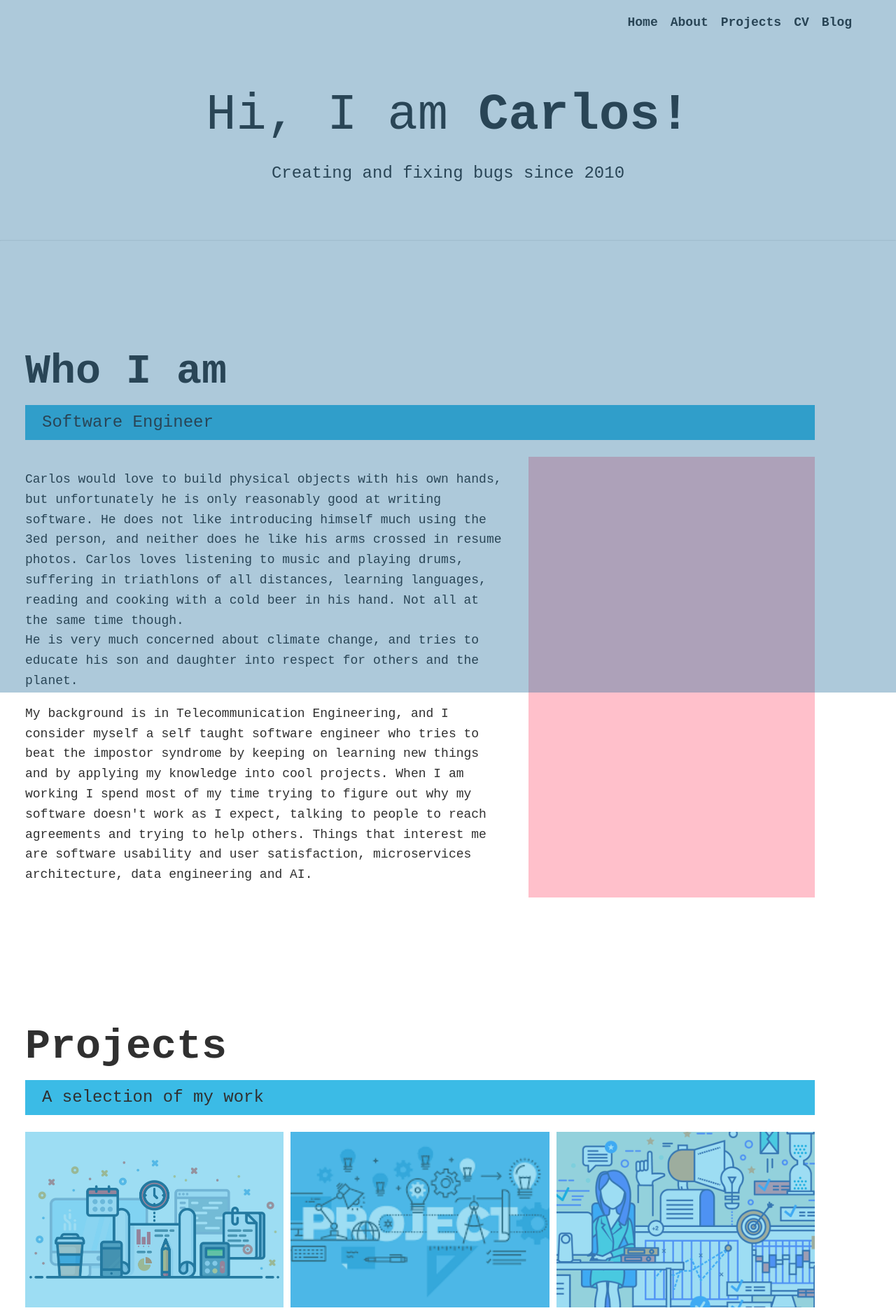
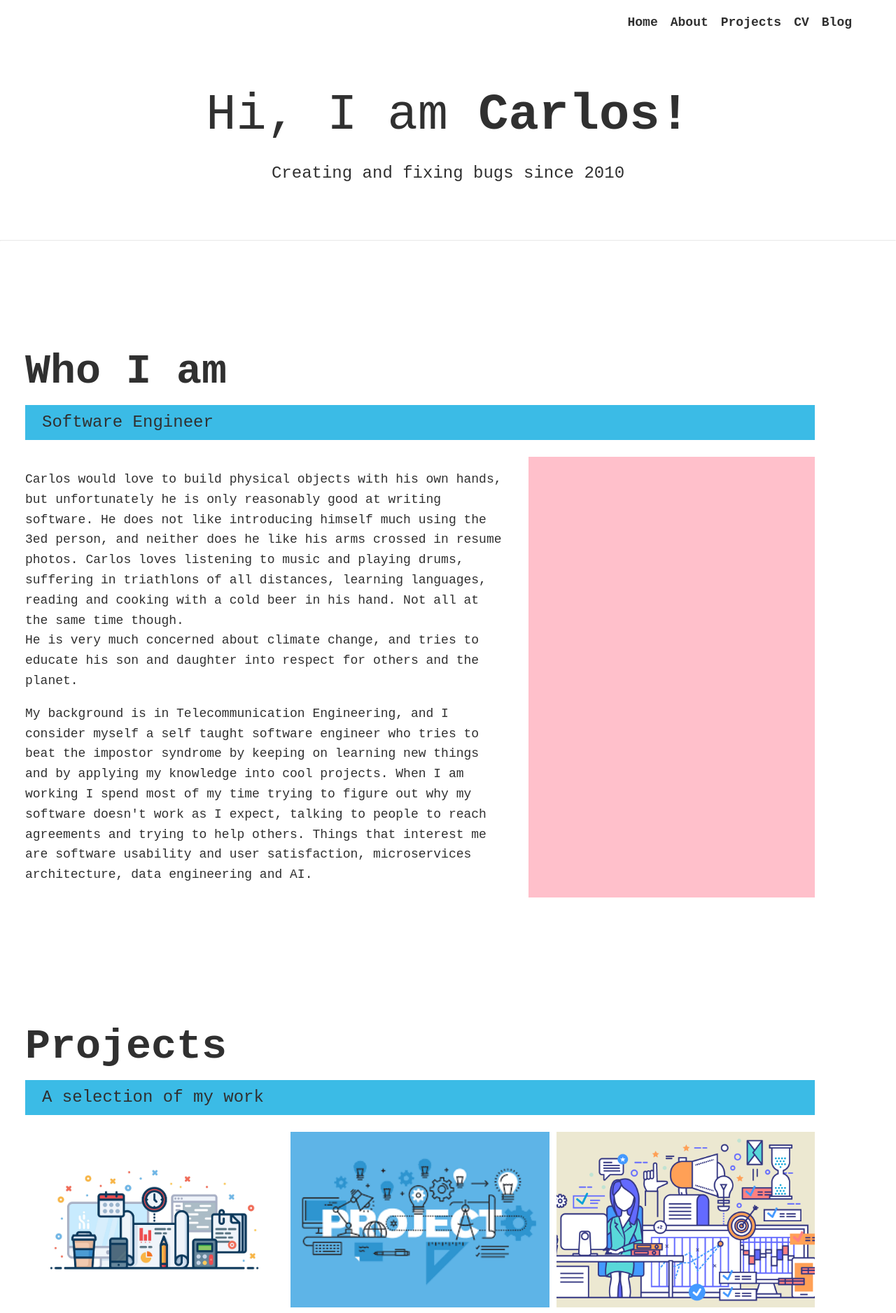
Before and after one commit to carlosghabrous/carlosghabrous.github.io, a Jekyll site: the page built from index.html, in a window 1280 px wide. Shown: the top 1877 px of the page at 70% size. Built offline with Jekyll 4.4.1, drawn with Linux system fonts in a browser that asks for light colours; nearby versions of some CDN libraries.

Commit message:
Correct style sheet

```diff
--- a/_sass/main.scss
+++ b/_sass/main.scss
@@ -223,22 +223,6 @@ header {
     overflow: hidden;
 }
 
-.portfolio__text { // new
-    position: absolute;
-  top: 0;
-  bottom: 0;
-  left: 0;
-  right: 0;
-  background: rgba(29, 106, 154, 0.72);
-  color: #fff;
-  visibility: hidden;
-  opacity: 0;
-
-  /* transition effect. not necessary */
-  transition: opacity .2s, visibility .2s;
-}
-
-
 .portfolio__img {
     transition: transform 750ms cubic-bezier(.5, 0, .5, 1);
     min-width: 100%;
@@ -254,15 +238,11 @@ header {
 }
 
 .portfolio__img:hover,
-.portfolio__item:focus,
-.portfolio__img,
-.portfolio__text{ // new
+.portfolio__item:focus
+.portfolio__img {
     transform: scale(1.2);
     opacity: .5;
-    visibility: visible; // new
-
 }
-
 
 
 /* footer */
```
